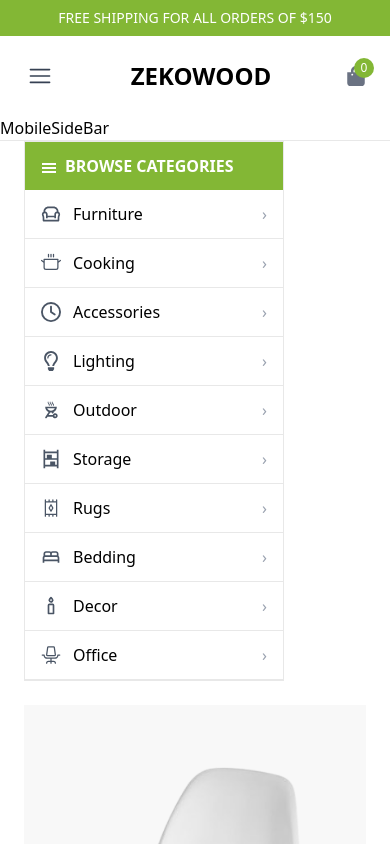
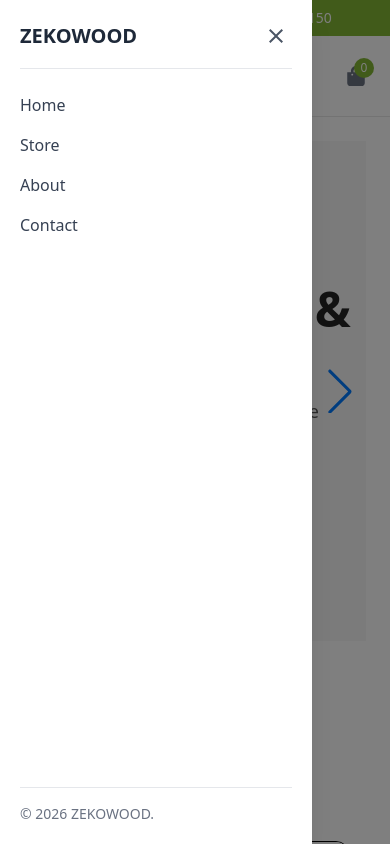
Before and after one commit to zeko1104/zekowoodProject, a React (Vite) app: page / in a window 390 px wide. Both pictures are taken after a click on the button "Open Menu". Shown: the top 844 px of the page. Built offline with nearby package versions, Linux system fonts and the light colour scheme.

Commit message:
ada Sidebar design

```diff
--- a/src/components/layout/MobileSidebar.jsx
+++ b/src/components/layout/MobileSidebar.jsx
@@ -1,11 +1,76 @@
-import React from 'react'
+import React from "react";
+import Input from "../common/Input";
+import { IoMdClose } from "react-icons/io";
 
-const MobileSideBar = () => {
+const MobileSideBar = ({ isOpen, onClose }) => {
   return (
-    <div className='md:hidden'>
-      MobileSideBar
-    </div>
-  )
-}
+    <>
+      {/* 1. BACKGROUND  OVERLAY \ */}
+      <div
+        onClick={onClose}
+        className={`fixed inset-0 bg-black/50 z-40 transition-opacity duration-300 md:hidden ${
+          isOpen ? "opacity-100 pointer-events-auto" : "opacity-0 pointer-events-none"
+        }`}
+      />
 
-export default MobileSideBar
+      {/* 2. SİDEBAR PANEL  */}
+      <aside
+        className={`fixed top-0 left-0 h-full w-[80%] max-w-[320px] bg-white z-50 p-5 shadow-xl transition-transform duration-300 ease-in-out md:hidden flex flex-col justify-between ${
+          isOpen ? "translate-x-0" : "-translate-x-full"
+        }`}
+      >
+        <div>
+          {/* UP SİDE*/}
+          <div className="flex justify-between items-center pb-4 mb-4 border-b border-gray-200">
+            <h2 className="text-xl font-bold text-gray-800">ZEKOWOOD</h2>
+            <button
+              onClick={onClose}
+              className="text-2xl text-gray-600 hover:text-black p-1 cursor-pointer"
+              aria-label="Close Menu"
+            >
+              <IoMdClose />
+            </button>
+          </div>
+
+          {/* Axtarış Hissəsi */}
+          {/* <div className="my-4">
+            <Input placeholder="Məhsul axtar..." />
+          </div> */}
+
+          {/* NAV LİNK*/}
+          <nav className="mt-6">
+            <ul className="flex flex-col gap-4 font-medium text-gray-700">
+              <li>
+                <a href="#" className="hover:text-[#83B735] transition-colors">
+                  Home
+                </a>
+              </li>
+              <li>
+                <a href="#" className="hover:text-[#83B735] transition-colors">
+                  Store
+                </a>
+              </li>
+              <li>
+                <a href="#" className="hover:text-[#83B735] transition-colors">
+                  About
+                </a>
+              </li>
+              <li>
+                <a href="#" className="hover:text-[#83B735] transition-colors">
+                  Contact
+                </a>
+              </li>
+            </ul>
+          </nav>
+        </div>
+
+
+        <div className="pt-4 border-t border-gray-200 text-sm text-gray-500">
+          <p>© 2026 ZEKOWOOD.</p>
+        </div>
+      </aside>
+    </>
+  );
+};
+
+export default MobileSideBar;
--- a/src/components/layout/Navbar.jsx
+++ b/src/components/layout/Navbar.jsx
@@ -5,10 +5,19 @@ import { FaMagnifyingGlass } from "react-icons/fa6";
 import { FaShoppingBag, FaUser, FaHeart } from "react-icons/fa";
 import { IoIosGitCompare } from "react-icons/io";
 import { RxHamburgerMenu } from "react-icons/rx";
-import { useState } from "react";
+import { useState, useEffect } from "react";
 
 const Navbar = () => {
   const [isSidebarOpen, setIsSidebarOpen] = useState(false);
+
+
+  useEffect(() => {
+    if (isSidebarOpen) {
+      document.body.style.overflow = "hidden";
+    } else {
+      document.body.style.overflow = "unset";
+    }
+  }, [isSidebarOpen]);
 
   return (
     <nav className="w-full border-b border-[#E8E8E8]">
@@ -38,7 +47,7 @@ const Navbar = () => {
               ZEKOWOOD
             </h1>
 
-            {/*SEARCH - DESKTOP */}
+            {/* SEARCH - DESKTOP */}
             <div className="hidden md:flex w-full max-w-md justify-center">
               <Input />
               <button className="border border-[#D9D9D9] p-2 w-10 cursor-pointer text-center flex justify-center items-center">
@@ -69,7 +78,7 @@ const Navbar = () => {
               </div>
             </div>
 
-            {/* CART - MOBILE AND DESKTOP*/}
+            {/* CART - MOBILE AND DESKTOP */}
             <div className="relative cursor-pointer">
               <FaShoppingBag className="text-xl sm:text-2xl text-gray-500 hover:opacity-50" />
               <span className="absolute -top-2 -right-2 bg-[#83B735] text-white text-xs w-5 h-5 flex items-center justify-center rounded-full">
--- a/src/features/category/CategorySidebar.jsx
+++ b/src/features/category/CategorySidebar.jsx
@@ -4,7 +4,7 @@ import { GiHamburgerMenu } from "react-icons/gi";
 
 const CategorySidebar = () => {
   return (
-    <aside className="w-65 bg-white border border-[#E8E8E8] z-50">
+    <aside className="w-65 bg-white border border-[#E8E8E8] z-50 max-sm:hidden">
 
       {/* HEADER */}
       <div className="bg-[#83B735] text-white px-4 py-3 font-semibold">
```
